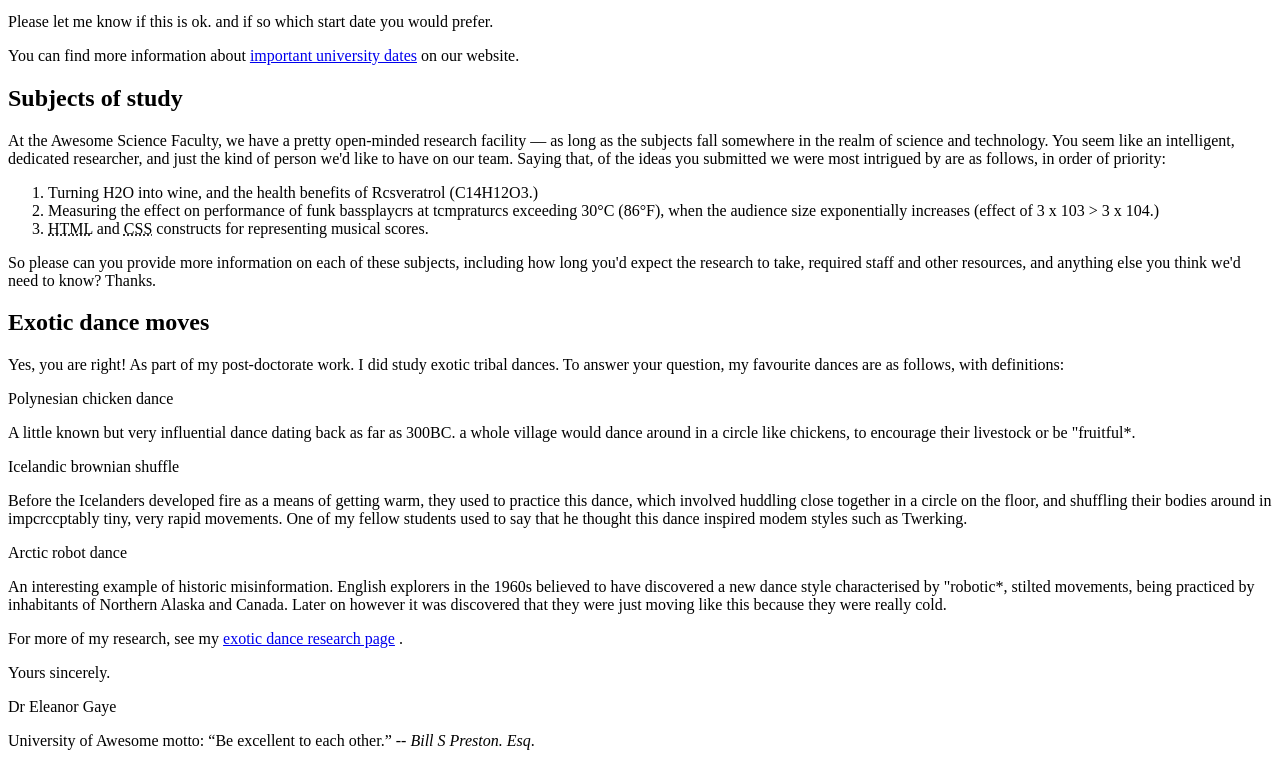
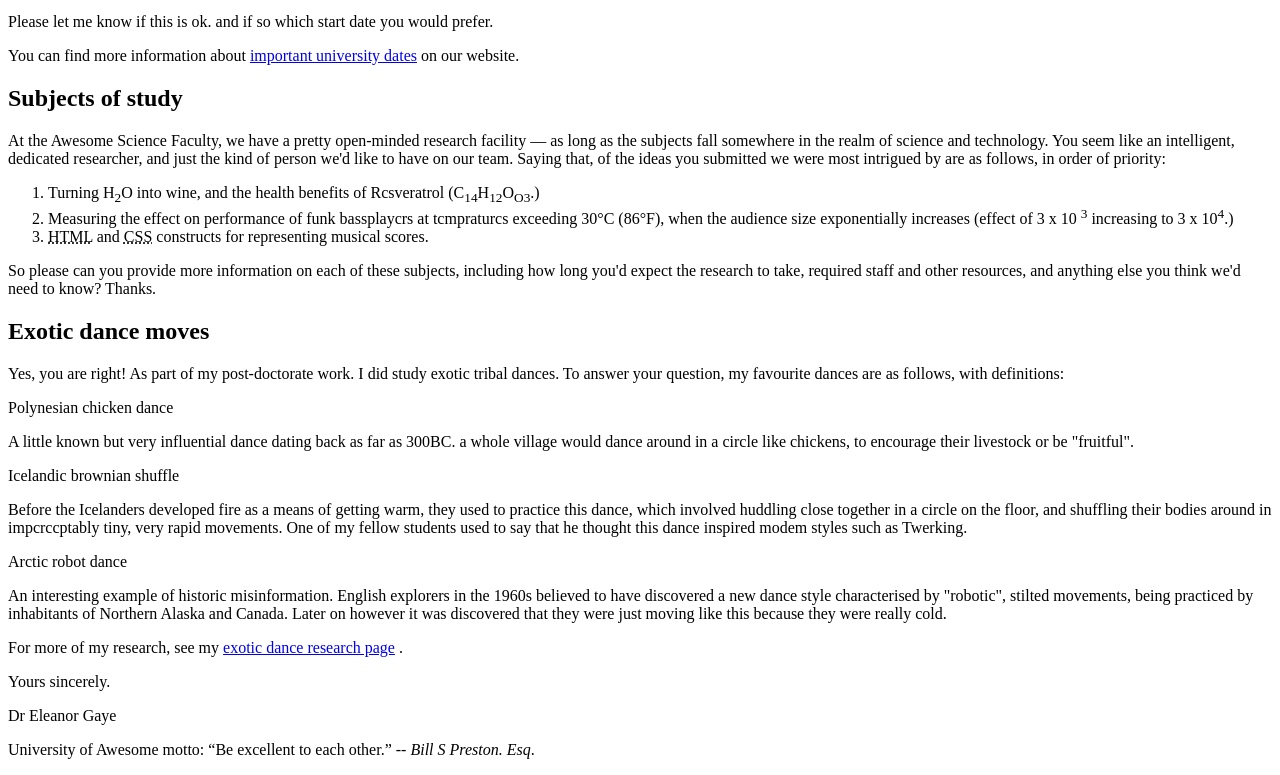
Before and after one commit to jamineska/intro-html, a plain HTML site: page index.html in a window 1280 px wide. Shown: the part 582-1357 px from the top of the page. Drawn offline with Linux system fonts and the light colour scheme.

Commit message:
actualizado 2

```diff
--- a/index.html
+++ b/index.html
@@ -36,19 +36,19 @@ USA
 <h2>Subjects of study</h2>
     <p>At the Awesome Science Faculty, we have a pretty open-minded research facility — as long as the subjects fall somewhere in the realm of science and technology. You seem like an intelligent, dedicated researcher, and just the kind of person we'd like to have on our team. Saying that, of the ideas you submitted we were most intrigued by are as follows, in order of priority:</p>
     <ol>
-        <li>Turning H2O into wine, and the health benefits of Rcsveratrol (C14H12O3.)</li>
-        <li>Measuring the effect on performance of funk bassplaycrs at tcmpraturcs exceeding 30°C (86°F), when the audience size exponentially increases (effect of 3 x 103 > 3 x 104.)</li>
+        <li>Turning H<sub>2</sub>O into wine, and the health benefits of Rcsveratrol (C<sub>14</sub>H<sub>12</sub>O<sub>O3</sub>.)</li>
+        <li>Measuring the effect on performance of funk bassplaycrs at tcmpraturcs exceeding 30°C (86°F), when the audience size exponentially increases (effect of 3 x 10 <sup>3</sup> increasing to 3 x 10<sup>4</sup>.)</li>
         <li><abbr title="enguaje estándar que se utiliza para crear la estructura y el contenido de las páginas web">HTML</abbr> and <abbr title="Cascading Style Sheets">CSS</abbr> constructs for representing musical scores.</li>
         </ol>
     <P>So please can you provide more information on each of these subjects, including how long you'd expect the research to take, required staff and other resources, and anything else you think we'd need to know? Thanks.</p>
 <h2>Exotic dance moves</h2>
 <p>Yes, you are right! As part of my post-doctorate work. I did study exotic tribal dances. To answer your question, my favourite dances are as follows, with definitions:</p>
 <p>Polynesian chicken dance</p>
-<p>A little known but very influential dance dating back as far as 300BC. a whole village would dance around in a circle like chickens, to encourage their livestock or be "fruitful*.</p>
+<p>A little known but very influential dance dating back as far as 300BC. a whole village would dance around in a circle like chickens, to encourage their livestock or be "fruitful".</p>
 <p>Icelandic brownian shuffle</p>
 <p>Before the Icelanders developed fire as a means of getting warm, they used to practice this dance, which involved huddling close together in a circle on the floor, and shuffling their bodies around in impcrccptably tiny, very rapid movements. One of my fellow students used to say that he thought this dance inspired modem styles such as Twerking.</p>
 <p>Arctic robot dance</p>
-<p>An interesting example of historic misinformation. English explorers in the 1960s believed to have discovered a new dance style characterised by "robotic*, stilted movements, being practiced by inhabitants of Northern Alaska and Canada. Later on however it was discovered that they were just moving like this because they were really cold.</p>
+<p>An interesting example of historic misinformation. English explorers in the 1960s believed to have discovered a new dance style characterised by "robotic", stilted movements, being practiced by inhabitants of Northern Alaska and Canada. Later on however it was discovered that they were just moving like this because they were really cold.</p>
 <p>For more of my research, see my <a href="https://www.exoticdance.com">exotic dance research page</a> .</p>
 <p>Yours sincerely.</p>
 <p>Dr Eleanor Gaye</p>
```
